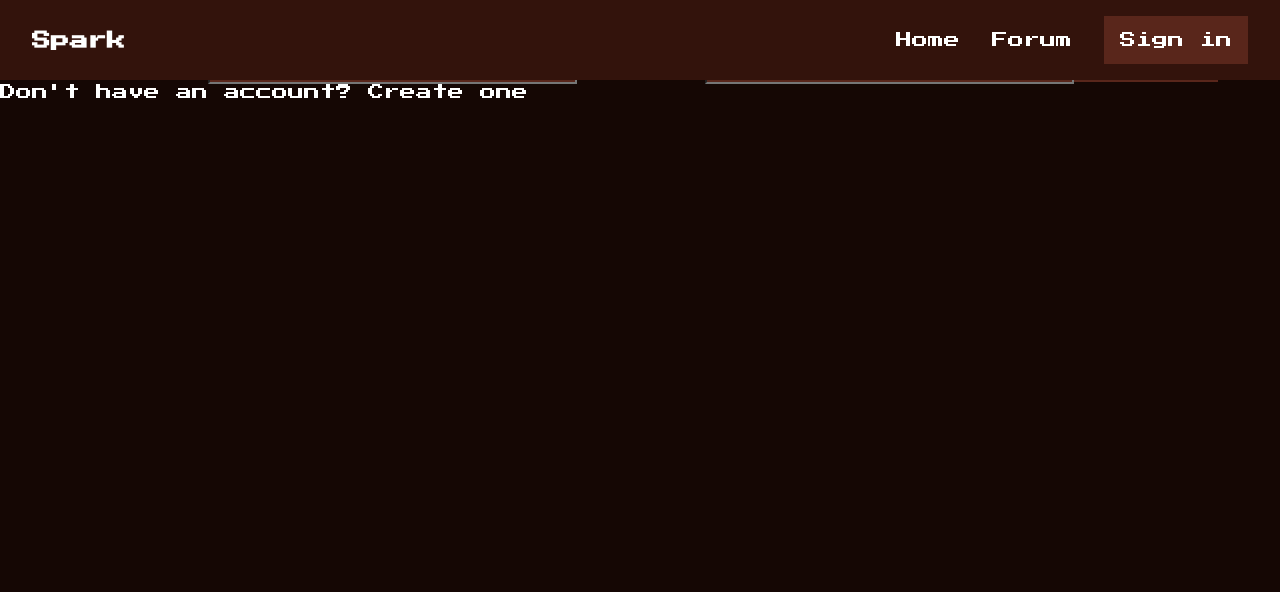
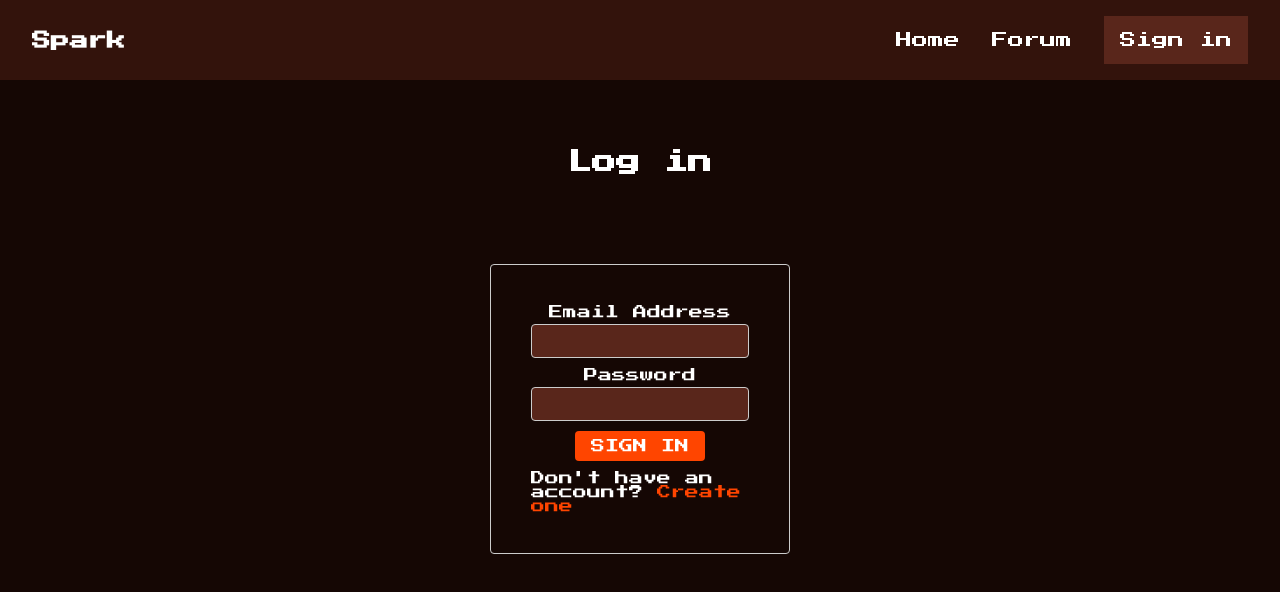
Before and after one commit to HU-EBP/site, a React (Create React App) app in the folder client/: page /login in a window 1280 px wide. Shown: the top 592 px of the page. Built offline with nearby package versions, Linux system fonts and the light colour scheme.

Commit message:
aanpassingen login/register scherm

```diff
--- a/client/src/components/forum.css
+++ b/client/src/components/forum.css
@@ -5,11 +5,137 @@
   align-items: center;
   margin-top: 50px;
   gap: 30px;
+  padding: 90px;
 }
 
 .forum h1 {
   font-size: 2rem;
 }
+
+
+/*---------------------------------------*/
+.login {
+  display: flex;
+  flex-direction: column;
+  align-items: center;
+  margin-top: 50px;
+}
+
+.loginTitle {
+  font-size: 24px;
+  margin-top: 100px;
+}
+
+.loginForm {
+  display: flex;
+  flex-direction: column;
+  align-items: center;
+  width: 300px;
+  padding: 40px;
+  border: 1px solid #ccc;
+  border-radius: 4px;
+  margin-top: 90px;
+}
+
+.loginForm label {
+  font-size: 14px;
+  margin-bottom: 5px;
+}
+
+.loginForm input[type="text"],
+.loginForm input[type="password"] {
+  width: 100%;
+  padding: 8px;
+  margin-bottom: 10px;
+  border: 1px solid #ccc;
+  border-radius: 4px;
+}
+
+.loginBtn {
+  padding: 8px 16px;
+  background-color: #ff4500;
+  color: #fff;
+  border: none;
+  border-radius: 4px;
+  font-size: 14px;
+  cursor: pointer;
+}
+
+.loginBtn:hover {
+  background-color: #ff6347;
+}
+
+.login p {
+  font-size: 14px;
+  margin-top: 10px;
+}
+
+.login p a {
+  color: #ff4500;
+  text-decoration: none;
+}
+
+.login p a:hover {
+  text-decoration: underline;
+}
+
+.register {
+  display: flex;
+  flex-direction: column;
+  align-items: center;
+  padding: 90px;
+}
+
+.registerTitle {
+  font-size: 24px;
+  margin-bottom: 20px;
+}
+
+.registerForm {
+  display: flex;
+  flex-direction: column;
+  width: 300px;
+}
+
+.registerForm label {
+  font-weight: bold;
+  margin-bottom: 5px;
+}
+
+.registerForm input {
+  padding: 8px;
+  margin-bottom: 15px;
+}
+
+.registerBtn {
+  background-color: #ff4500;
+  color: #fff;
+  padding: 10px 20px;
+  border: none;
+  cursor: pointer;
+  font-weight: bold;
+}
+
+.registerBtn:hover {
+  background-color: #e63c00;
+}
+
+.register p {
+  margin-top: 20px;
+  font-size: 14px;
+}
+
+.register p a {
+  color: #ff4500;
+  text-decoration: none;
+}
+
+.register p a:hover {
+  text-decoration: underline;
+}
+
+/*---------------------------------------*/
+
 
 .create-thread {
   border: 1px solid #ccc;
@@ -18,6 +144,8 @@
   width: 100%;
   max-width: 700px;
 }
+
+
 
 .forumTitle {
   font-size: 1.2rem;
--- /dev/null
+++ b/client/src/components/login.css
@@ -0,0 +1,63 @@
+.login {
+    display: flex;
+    flex-direction: column;
+    align-items: center;
+    margin-top: 50px;
+  }
+
+  .loginTitle {
+    font-size: 24px;
+    margin-bottom: 20px;
+  }
+
+  .loginForm {
+    display: flex;
+    flex-direction: column;
+    align-items: center;
+    width: 300px;
+    padding: 20px;
+    border: 1px solid #ccc;
+    border-radius: 4px;
+  }
+
+  .loginForm label {
+    font-size: 14px;
+    margin-bottom: 5px;
+  }
+
+  .loginForm input[type="text"],
+  .loginForm input[type="password"] {
+    width: 100%;
+    padding: 8px;
+    margin-bottom: 10px;
+    border: 1px solid #ccc;
+    border-radius: 4px;
+  }
+
+  .loginBtn {
+    padding: 8px 16px;
+    background-color: #ff4500;
+    color: #fff;
+    border: none;
+    border-radius: 4px;
+    font-size: 14px;
+    cursor: pointer;
+  }
+
+  .loginBtn:hover {
+    background-color: #ff6347;
+  }
+
+  .login p {
+    font-size: 14px;
+    margin-top: 10px;
+  }
+
+  .login p a {
+    color: #0079d3;
+    text-decoration: none;
+  }
+
+  .login p a:hover {
+    text-decoration: underline;
+  }
--- a/client/src/pages/Forum.js
+++ b/client/src/pages/Forum.js
@@ -155,7 +155,7 @@ const Forum = () => {
       />
       <span>Puzzle solutions</span>
     </label>
-    {/* Add more tags as needed */}
+
   </div>
   {threadList
     .filter((thread) =>
@@ -198,17 +198,7 @@ const Forum = () => {
             ))}
         </div>
       </main>
-      <div className="sidebar">
-  <div className="sidebar-content">
-    <h2>Tags</h2>
-    <ul>
-      <li>Tag 1</li>
-      <li>Tag 2</li>
-      <li>Tag 3</li>
-      {/* Voeg hier eventueel andere inhoud toe */}
-    </ul>
-  </div>
-</div>
+
     </>
   );
 };
```
